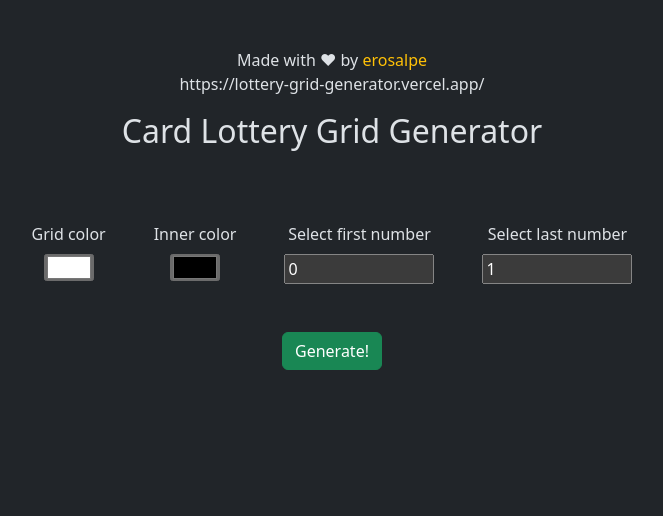
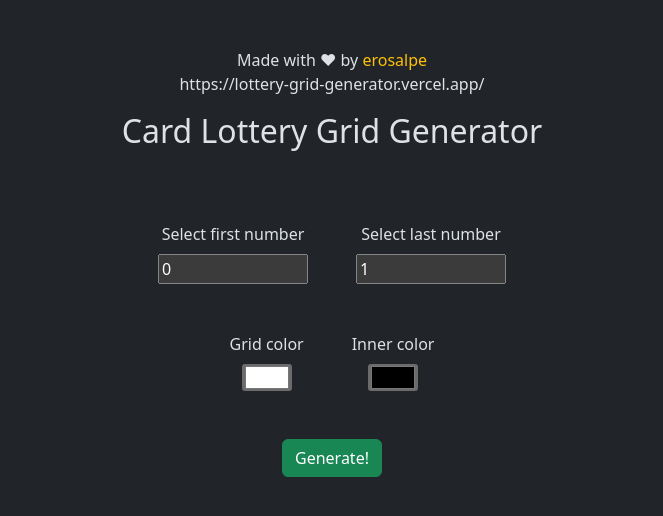
Before and after one commit to erosalpe/grid-generator, a Vue app: page / in a window 1280 px wide. Shown: the top 516 px of the page, without its empty margins (308-971 px from the left). Built offline with nearby package versions, Linux system fonts and the light colour scheme.

Commit message:
fix input now flex-column

```diff
--- a/src/components/GridGenerator.vue
+++ b/src/components/GridGenerator.vue
@@ -86,9 +86,21 @@
     <div class="container-fluid mt-5">
         <div class="d-flex justify-content-center pt-4 align-items-center">
             <div class="d-flex flex-column gap-5" v-if="!generate">
-                <div class="d-flex gap-5">
+                <div class="d-flex flex-column gap-5">
 
+                    <div class="d-flex gap-5 justify-content-center">
+                        <div class="d-flex flex-column gap-2 align-items-start">
+                            <label for="firstNumber" class="align-self-center">Select first number</label>
+                            <input type="number" min="0" :max="lastNumber - 1" step="1"  v-model="firstNumber" id="firstNumber" class="inputWidth"/>
+                        </div>
 
+                        <div class="d-flex flex-column gap-2 align-items-start">
+                            <label for="lastNumber" class="align-self-center">Select last number</label>
+                            <input type="number" :min="0 + firstNumber" max="1000" step="1"  v-model="lastNumber" id="lastNumber" class="inputWidth"/>
+                        </div>
+                    </div>
+
+                    <div class="d-flex gap-5 justify-content-center">
                         <div class="d-flex flex-column gap-2 align-items-center">
                             <label for="firstNumber">Grid color</label>
                             <input type="color" id="colorPicker" name="colorPicker" v-model="borderColor">
@@ -98,15 +110,6 @@
                             <label for="firstNumber">Inner color</label>
                             <input type="color" id="colorPicker" name="colorPicker" @change="updateColor($event.target.value)">
                         </div>
-
-                    <div class="d-flex flex-column gap-2 align-items-start">
-                        <label for="firstNumber" class="align-self-center">Select first number</label>
-                        <input type="number" min="0" :max="lastNumber - 1" step="1"  v-model="firstNumber" id="firstNumber" class="inputWidth"/>
-                    </div>
-
-                    <div class="d-flex flex-column gap-2 align-items-start">
-                        <label for="lastNumber" class="align-self-center">Select last number</label>
-                        <input type="number" :min="0 + firstNumber" max="1000" step="1"  v-model="lastNumber" id="lastNumber" class="inputWidth"/>
                     </div>
                 </div>
 
```
Lines whose indentation alone changed are shown as unchanged.
